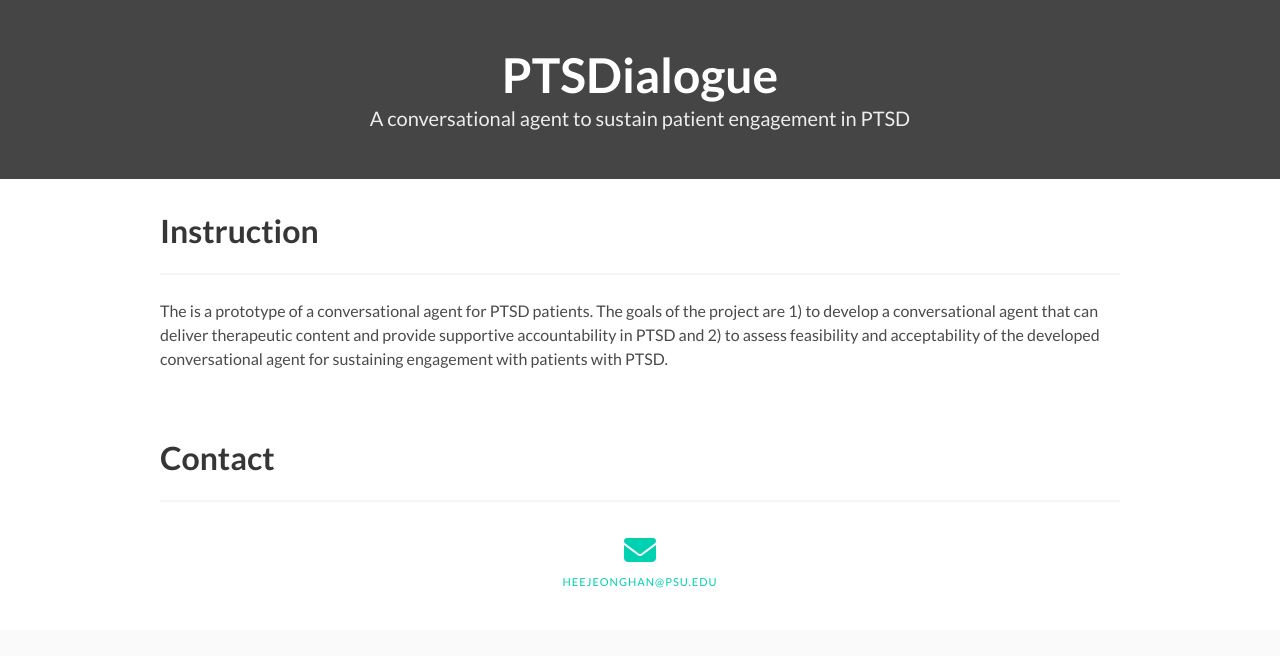
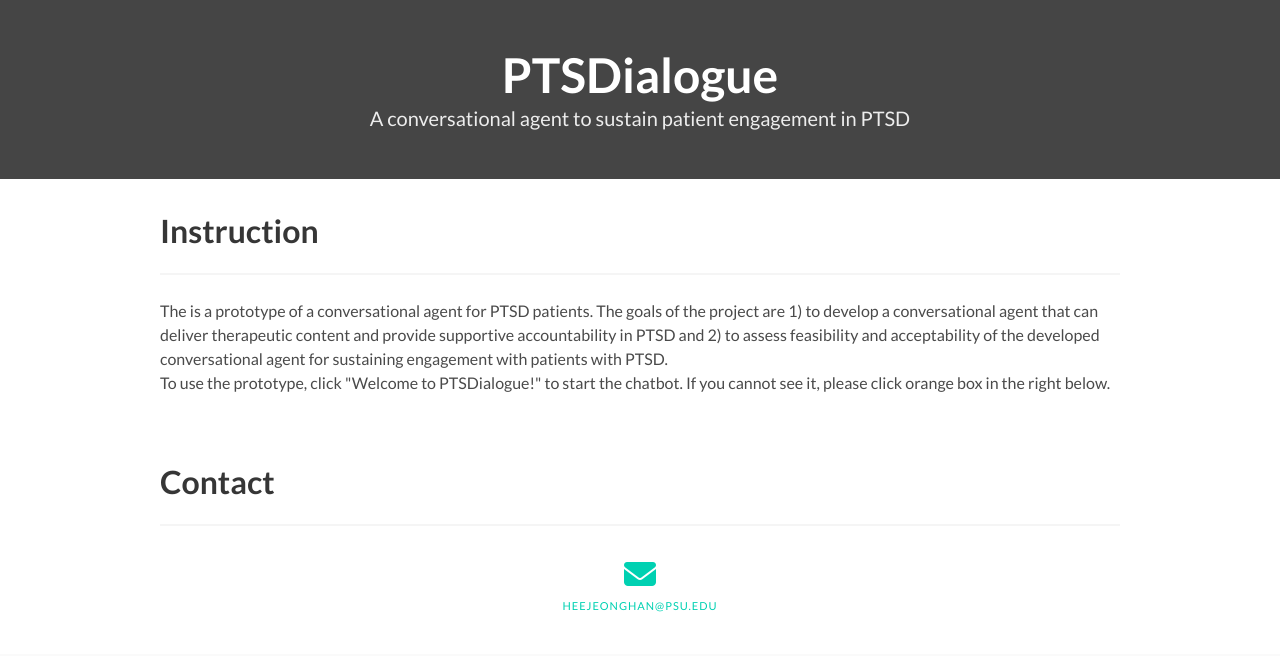
Before and after one commit to HeeJeong-Han/PTSDialogue, a plain HTML site: page index.html in a window 1280 px wide. Shown: the top 656 px of the page. Drawn offline with nearby package versions, Linux system fonts and the light colour scheme.

Commit message:
add first instruction

```diff
--- a/index.html
+++ b/index.html
@@ -35,8 +35,10 @@
       <h1 class="title">Instruction</h1>
       <hr />
       <p>The is a prototype of a conversational agent for PTSD patients. The goals of the project are 1) to develop a conversational agent that can deliver therapeutic content and provide supportive accountability in PTSD and 2) to assess feasibility and acceptability of the developed conversational agent for sustaining engagement with patients with PTSD.</p>
+      <p>To use the prototype, click "Welcome to PTSDialogue!" to start the chatbot. If you cannot see it, please click orange box in the right below. </p>
     </div>
   </section>
+
   <section class="section">
     <div class="container">
       <h1 class="title">Contact</h1>
```
